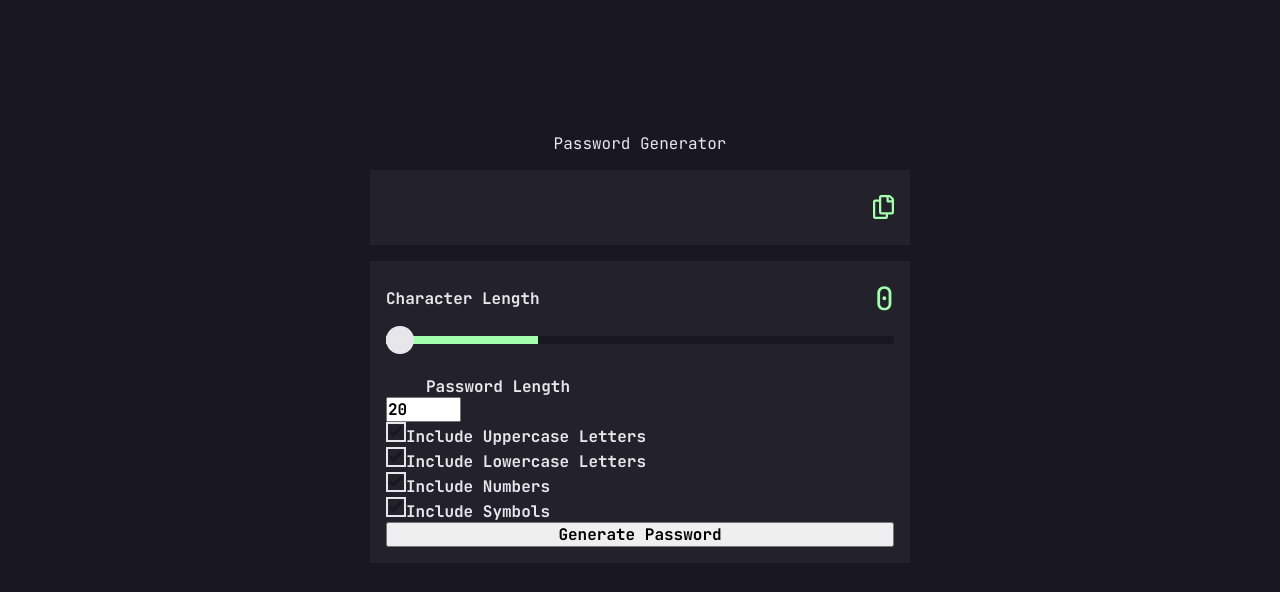
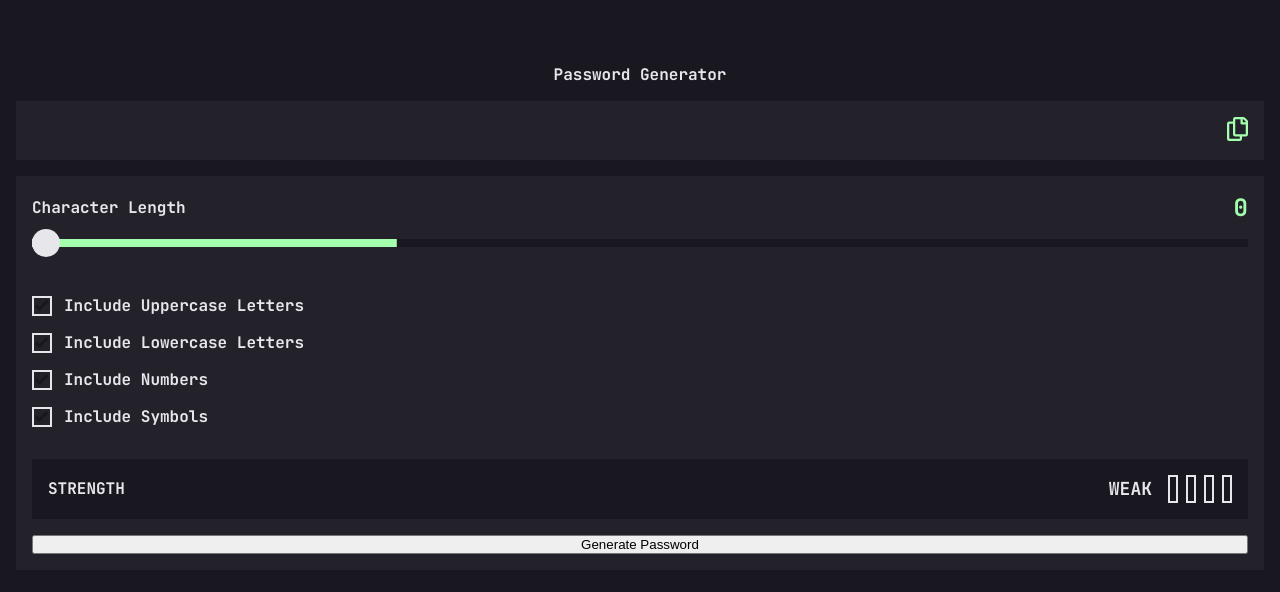
Before and after one commit to schincharauli/schincharauli-password-generator-app-react, a React (Vite) app: page / in a window 1280 px wide. Shown: the top 592 px of the page. Built offline with nearby package versions, Linux system fonts and the light colour scheme.

Commit message:
added functionality for range slider

```diff
--- a/src/App.css
+++ b/src/App.css
@@ -16,13 +16,22 @@
   --clr-orange: 13 95% 66%;
   --clr-yellow: 42 91% 68%;
 
-  /* fonts */
   --fs-1: 24px;
   --fs-2: 18px;
   --fs-3: 16px;
 }
 
 
+body {
+  font-family: "JetBrains Mono", monospace;
+  font-size: var(--fs-3);
+  font-weight: 700;
+  color: hsl(var(--clr-almostWhite));
+  background-color: hsl(var(--clr-veryDarkGrey));
+  min-height: 100vh;
+
+  overflow-x: hidden;
+}
 
 .App {
   margin-top: 64px;
@@ -143,6 +152,50 @@ input[type="checkbox"]:checked::after{
   display: block;
 }
 
+.form-group{
+  margin-top: 16px;
+}
+
+.form-group label{
+display: flex;
+align-items: center;
+justify-content: flex-start;
+
+}
+
+.form-group label p{
+  padding-left: 12px;
+}
+
+
+.strength {
+  margin-top: 32px;
+  background-color: hsl(var(--clr-veryDarkGrey));
+  padding: 1rem;
+  justify-content: space-between;
+  align-items: center;
+  margin-bottom: 1rem;
+  display: flex;
+  text-transform: uppercase;
+  font-size: var(--fs-2);
+  line-height: 1.485rem;
+}
+
+.strength h2{
+  font-size: var(--fs-3);
+  line-height: 1.32rem;
+}
+
+.strengthLvl {
+  align-items: center;
+  display: flex;
+
+}
+
+.strengthLvl p {
+  margin-right: 0.5rem;
+}
+
 
 
 input[type="range"] {
@@ -175,332 +228,15 @@ input[type="range"]:hover::-webkit-slider-thumb {
 }
 
 
-
-.form-group label{
-
-}
-/* .form-group > label{
-  display: flex;
-  padding-left: 24px;
-
-} */
-
-
-
 .checkboxes {
   flex-direction: column;
   gap: 1rem;
   margin-bottom: 2rem;
 }
 
-/* Customize the label (the container) */
-.checkboxLabel {
-  display: block;
-  position: relative;
-  padding-left: 2.5rem;
-  cursor: pointer;
-  -webkit-user-select: none;
-  -moz-user-select: none;
-  -ms-user-select: none;
-  user-select: none;
-}
-
-/* Hide the browser's default checkbox */
-.checkboxLabel input {
-  position: absolute;
-  opacity: 0;
-  cursor: pointer;
-  height: 0;
-  width: 0;
-}
-
-/* Create a custom checkbox */
-.checkmark {
-  position: absolute;
-  top: 0;
-  left: 0;
-  height: 20px;
-  width: 20px;
-  background-color: hsl(var(--clr-darkGrey));
-  border: 2px solid hsl(var(--clr-almostWhite));
-  display: flex;
-  justify-content: center;
-  align-items: center;
-}
-
-/* On mouse-over, add a background color */
-.checkboxLabel:hover input ~ .checkmark {
-  border-color: hsl(var(--clr-neonGreen));
-}
-
-/* When the checkbox is checked, add a background */
-.checkboxLabel input:checked ~ .checkmark {
-  background-color: hsl(var(--clr-neonGreen));
-  border-color: hsl(var(--clr-neonGreen));
-}
-
-/* Create the checkmark/indicator (hidden when not checked) */
-.checkmark:after {
-  content: "";
-  position: absolute;
-  display: none;
-}
-
-/* Show the checkmark when checked */
-.checkboxLabel input:checked ~ .checkmark:after {
-  display: block;
-}
 
 
 
-
-
-
-
-
-
-@media (min-width: 560px) {
-  :root {
-    --fs-1: 32px;
-    --fs-2: 24px;
-    --fs-3: 16px;
-  }
-}
-
-body,
-h1,
-h2,
-h3,
-h4,
-h5,
-p,
-figure,
-picture {
-  margin: 0;
-}
-
-h1,
-h2,
-h3,
-h4,
-h5,
-h6,
-p {
-  font-weight: 400;
-}
-
-/* set up the body */
-body {
-  font-family: "JetBrains Mono", monospace;
-  font-size: var(--fs-3);
-  font-weight: 700;
-  color: hsl(var(--clr-almostWhite));
-  background-color: hsl(var(--clr-veryDarkGrey));
-  min-height: 100vh;
-
-  overflow-x: hidden;
-}
-
-/* make images easier to work with */
-img,
-picture {
-  max-width: 100%;
-  display: block;
-}
-
-/* make form elements easier to work with */
-input,
-button,
-textarea,
-select {
-  font: inherit;
-}
-
-/* remove animations for people who've turned them off */
-@media (prefers-reduced-motion: reduce) {
-  *,
-  *::before,
-  *::after {
-    animation-duration: 0.01ms !important;
-    animation-iteration-count: 1 !important;
-    transition-duration: 0.01ms !important;
-    scroll-behavior: auto !important;
-  }
-}
-
-/* ------------------- */
-/* Utility classes     */
-/* ------------------- */
-
-/* general */
-
-.flex {
-  display: flex;
-}
-
-.grid {
-  display: grid;
-}
-
-.d-block {
-  display: block;
-}
-
-.flow > *:where(:not(:first-child)) {
-  margin-top: var(--flow-space, 1rem);
-}
-
-.sr-only {
-  position: absolute;
-  width: 1px;
-  height: 1px;
-  padding: 0;
-  margin: -1px;
-  overflow: hidden;
-  clip: rect(0, 0, 0, 0);
-  white-space: nowrap; /* added line */
-  border: 0;
-}
-
-/* colors */
-
-.bg-veryDark {
-  background-color: hsl(var(--clr-veryDarkGrey));
-}
-.bg-dark {
-  background-color: hsl(var(--clr-darkGrey));
-}
-.bg-white {
-  background-color: hsl(var(--clr-almostWhite));
-}
-.bg-green {
-  background-color: hsl(var(--clr-neonGreen));
-}
-.bg-yellow {
-  background-color: hsl(var(--clr-yellow));
-}
-.bg-orange {
-  background-color: hsl(var(--clr-orange));
-}
-.bg-red {
-  background-color: hsl(var(--clr-red));
-}
-
-.text-grey {
-  color: hsl(var(--clr-grey));
-}
-.text-white {
-  color: hsl(var(--clr-almostWhite));
-}
-.text-dark {
-  color: hsl(var(--clr-darkGrey));
-}
-.text-green {
-  color: hsl(var(--clr-neonGreen));
-}
-.text-red {
-  color: hsl(var(--clr-red));
-}
-
-/* typography */
-
-.uppercase {
-  text-transform: uppercase;
-}
-
-.fs-1 {
-  font-size: var(--fs-1);
-  line-height: 2rem;
-}
-
-.fs-2 {
-  font-size: var(--fs-2);
-  line-height: 1.485rem;
-}
-
-.fs-3 {
-  font-size: var(--fs-3);
-  line-height: 1.32rem;
-}
-
-@media (min-width: 35em) {
-  .fs-1 {
-    line-height: 2.64rem;
-  }
-
-  .fs-2 {
-    line-height: 1.98rem;
-  }
-
-  .fs-3 {
-    line-height: 1.485rem;
-  }
-}
-
-
-
-
-
-@media (min-width: 35em) {
-  .App {
-    max-width: 33.75rem;
-    margin-top: 8.3125rem;
-    margin-inline: auto;
-  }
-}
-
-
-
-
-
-
-
-
-@media (min-width: 35em) {
-  .field {
-    padding: 1.5rem 2rem;
-  }
-}
-
-
-
-
-
-
-
-
-
-@media (min-width: 35em) {
-  .options {
-    padding: 1.5rem 2rem;
-  }
-}
-
-/* .sliderLabel {
-
-} */
-
-
-
-
-
-
-
-.strength {
-  background-color: hsl(var(--clr-veryDarkGrey));
-  padding: 1rem;
-  justify-content: space-between;
-  align-items: center;
-  margin-bottom: 1rem;
-}
-
-.strengthLvl {
-  align-items: center;
-}
-
-.strengthLvl p {
-  margin-right: 0.5rem;
-}
 
 .bars {
   width: 10px;
--- a/src/App.jsx
+++ b/src/App.jsx
@@ -12,12 +12,10 @@ import {
 } from "./characters";
 
 function App() {
-
-
-
-  const [data, setData] = useState(0)
+  const [data, setData] = useState(0);
 
   const [password, setPassword] = useState("");
+
   const [passwordLength, setPasswordLength] = useState(20);
   const [includeUppercase, setIncludeUppercase] = useState(false);
   const [includeLowercase, setIncludeLowercase] = useState(false);
@@ -54,32 +52,28 @@ function App() {
   };
 
   const copytoFun = () => {
-    let newTextArea = document.createElement('textarea')
-    newTextArea = innerText = password
-    document.body.appendChild(newTextArea)
-    newTextArea.select()
-    document.execComand('copy')
-    newTextArea.remove()
-
-  }
+    let newTextArea = document.createElement("textarea");
+    newTextArea = innerText = password;
+    document.body.appendChild(newTextArea);
+    newTextArea.select();
+    document.execComand("copy");
+    newTextArea.remove();
+  };
   const handleCopyPassword = (e) => {
-    copytoFun()
-  }
+    copytoFun();
+  };
 
   return (
     <div className="App">
       <div className="container">
         <div className="generator">
-          <h2 className="generator-header">Password Generator
-
-           </h2>
+          <h2 className="generator-header">Password Generator</h2>
           <div className="generator-password">
             <h3 className="fieldText">{password}</h3>
-            <button onClick={handleCopyPassword}
-            className="copy-btn">
-
-              <svg  width="21" height="24" xmlns="http://www.w3.org/2000/svg">
-                <path className="copied"
+            <button onClick={handleCopyPassword} className="copy-btn">
+              <svg width="21" height="24" xmlns="http://www.w3.org/2000/svg">
+                <path
+                  className="copied"
                   d="M20.341 3.091 17.909.659A2.25 2.25 0 0 0 16.319 0H8.25A2.25 2.25 0 0 0 6 2.25V4.5H2.25A2.25 2.25 0 0 0 0 6.75v15A2.25 2.25 0 0 0 2.25 24h10.5A2.25 2.25 0 0 0 15 21.75V19.5h3.75A2.25 2.25 0 0 0 21 17.25V4.682a2.25 2.25 0 0 0-.659-1.591ZM12.469 21.75H2.53a.281.281 0 0 1-.281-.281V7.03a.281.281 0 0 1 .281-.281H6v10.5a2.25 2.25 0 0 0 2.25 2.25h4.5v1.969a.282.282 0 0 1-.281.281Zm6-4.5H8.53a.281.281 0 0 1-.281-.281V2.53a.281.281 0 0 1 .281-.281H13.5v4.125c0 .621.504 1.125 1.125 1.125h4.125v9.469a.282.282 0 0 1-.281.281Zm.281-12h-3v-3h.451c.075 0 .147.03.2.082L18.667 4.6a.283.283 0 0 1 .082.199v.451Z"
                   fill="#A4FFAF"
                 />
@@ -87,35 +81,30 @@ function App() {
             </button>
           </div>
 
-
-
-
           <div className="output-container">
-
-
-
-          <label className="sliderLabel" for="slider">Character Length <span className="sliderValue" id="sliderValue">
-            <p>{data}</p></span></label>
-            <input className="slider d-block" type="range" name="slider" id="slider" min="0" max="20" value={data} onChange={(e)=> setData(e.target.value)}/>
-
-
- <div className="form-group">
-            <label htmlFor="password-strength" className="checkboxLabel">Password Length</label>
+            <label className="sliderLabel" for="slider">
+              Character Length{" "}
+              <span className="sliderValue" id="sliderValue">
+                <p>{data}</p>
+              </span>
+            </label>
             <input
               defaultValue={passwordLength}
               onChange={(e) => {
                 setPasswordLength(e.target.value);
+                setData(e.target.value);
               }}
-              type="number"
               id="passwordStrength"
               name="password-strength"
+              className="slider"
+              type="range"
+              min="0"
               max="20"
-              min="10"
+              value={data}
             />
-          </div>
-
 
             <div className="form-group">
+              <label htmlFor="uppercase-letters">
                 <input
                   checked={includeUppercase}
                   onChange={(e) => setIncludeUppercase(e.target.checked)}
@@ -123,12 +112,12 @@ function App() {
                   id="uppercaseLetters"
                   name="uppercase-letters"
                 />
-
-
-            <label htmlFor="uppercase-letters">Include Uppercase Letters</label>
+                <p>Include Uppercase Letters</p>
+              </label>
             </div>
 
             <div className="form-group">
+              <label htmlFor="lovercase-letters">
                 <input
                   checked={includeLowercase}
                   onChange={(e) => setIncludeLowercase(e.target.checked)}
@@ -136,11 +125,12 @@ function App() {
                   id="lowercaseLetters"
                   name="lowercase-letters"
                 />
-
-            <label htmlFor="lovercase-letters">Include Lowercase Letters</label>
+                <p> Include Lowercase Letters</p>
+              </label>
             </div>
 
             <div className="form-group">
+              <label htmlFor="included-numbers">
                 <input
                   checked={includeNumbers}
                   onChange={(e) => setIncludeNumbers(e.target.checked)}
@@ -148,11 +138,12 @@ function App() {
                   id="inculdeNumbers"
                   name="included-numbers"
                 />
-
-            <label htmlFor="included-numbers">Include Numbers</label>
+                <p>Include Numbers</p>
+              </label>
             </div>
 
             <div className="form-group">
+              <label htmlFor="included-symbols">
                 <input
                   checked={includeSymbols}
                   onChange={(e) => setIncludeSymbols(e.target.checked)}
@@ -160,8 +151,21 @@ function App() {
                   id="inculdeSymbols"
                   name="included-symbols"
                 />
+                <p>Include Symbols</p>
+              </label>
+            </div>
 
-            <label htmlFor="included-symbols">Include Symbols</label>
+            <div className="strength flex">
+              <h2 className="">Strength</h2>
+              <div className="strengthLvl">
+                <p className="" id="levelTxt">
+                  weak
+                </p>
+                <div id="bar1" class="bars bar1"></div>
+                <div id="bar2" class="bars bar2"></div>
+                <div id="bar3" class="bars bar3"></div>
+                <div id="bar4" class="bars bar4"></div>
+              </div>
             </div>
 
             <button onClick={handleGeneratePassword} className="generator-btn">
```
Lines whose indentation alone changed are shown as unchanged.
